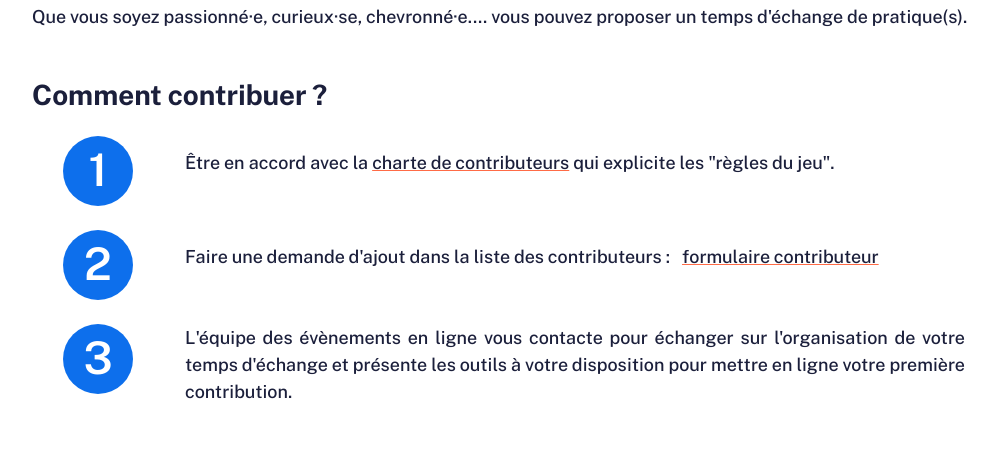
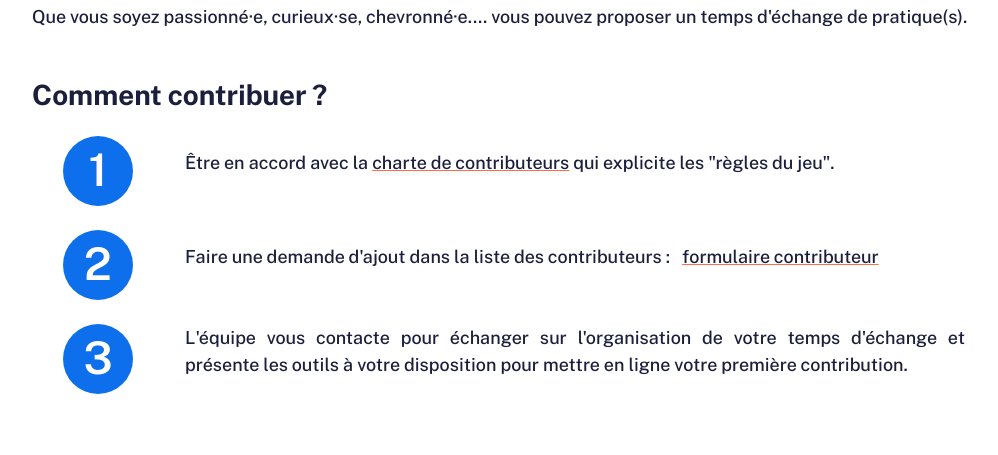
Before and after one commit to Continuite-Pedagogique/calendrier, a plain HTML site: page index.html in a window 1280 px wide. Shown: the part 1474-1929 px from the top of the page, without its empty margins (53-1051 px from the left). Drawn offline with nearby package versions, Linux system fonts and the light colour scheme.

Commit message:
Update index.html

```diff
--- a/index.html
+++ b/index.html
@@ -150,7 +150,7 @@
               </div>
             </div>
             <div class="col-md-9 mx-3 d-flex align-items-center">
-              <p class="">L'équipe des évènements en ligne vous contacte pour échanger sur l'organisation de votre temps d'échange et présente les outils à votre disposition pour mettre en ligne votre première contribution.</p>
+              <p class="">L'équipe vous contacte pour échanger sur l'organisation de votre temps d'échange et présente les outils à votre disposition pour mettre en ligne votre première contribution.</p>
             </div>
           </div><!-- end row -->
           <!-- <h3 class="mb-3 mt-5 font-bold ">Les contributeurs actuels</h3>
```
